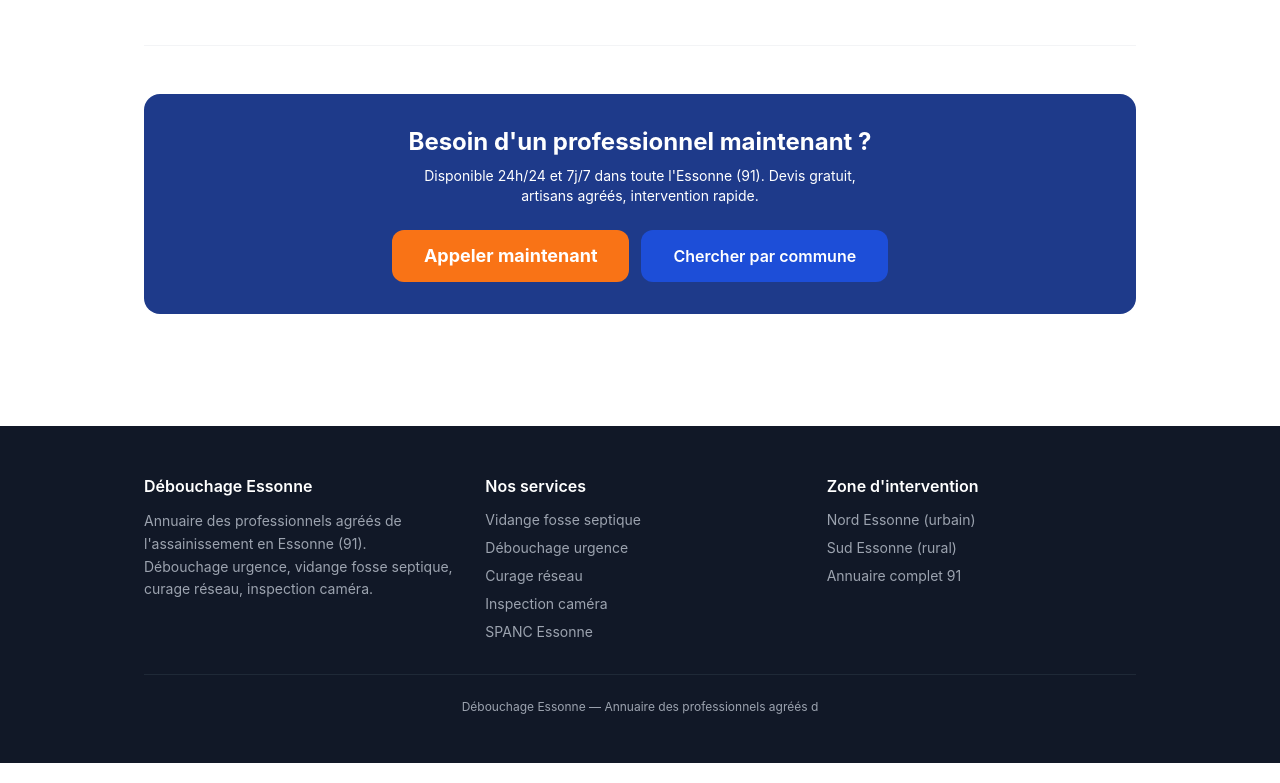
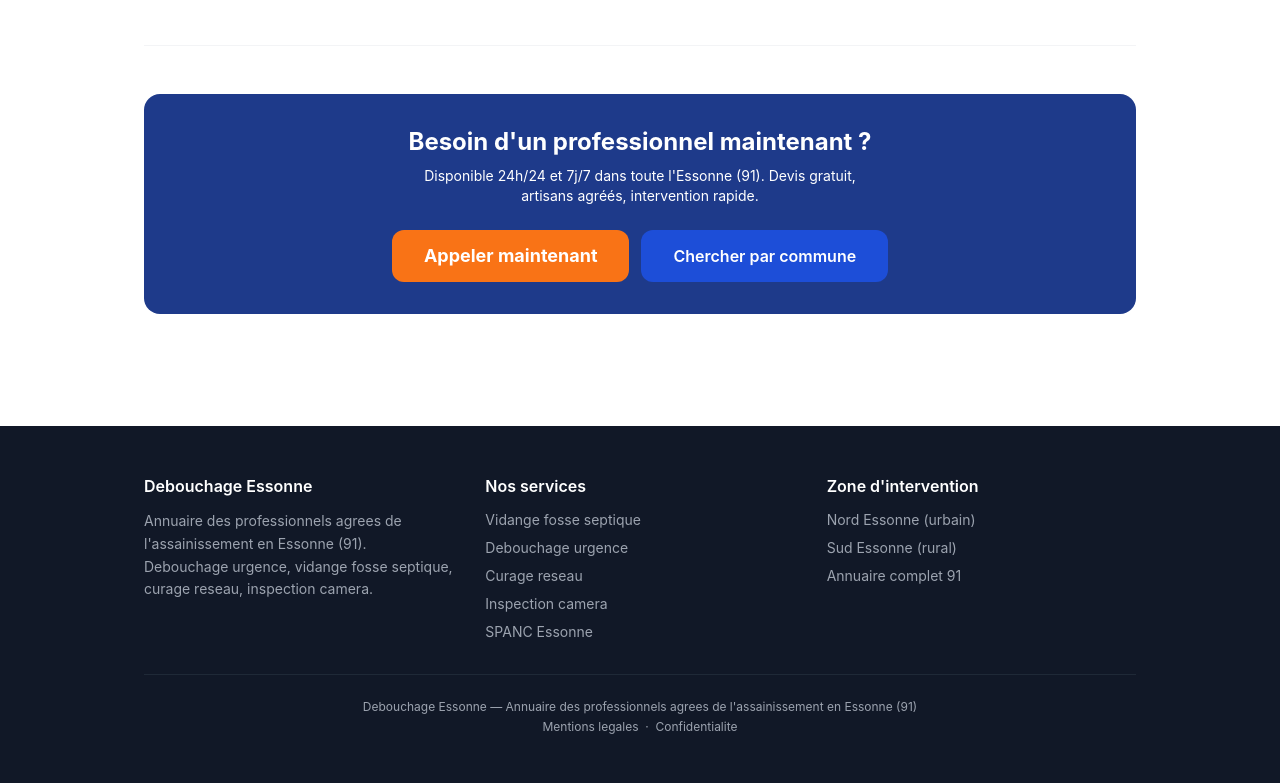
Before and after one commit to Anisbal75013/debouchage-essonne, an Astro site: page / in a window 1280 px wide. Shown: the part 2447-3230 px from the top of the page. Built offline with nearby package versions, Linux system fonts and the light colour scheme; Astro itself is replaced by a stand-in of ours.

Commit message:
fix: restore truncated Layout.astro footer (NTFS write corruption)

```diff
--- a/src/layouts/Layout.astro
+++ b/src/layouts/Layout.astro
@@ -68,19 +68,19 @@ const canonicalURL = canonical ?? new URL(Astro.url.pathname, site).href;
       <div class="max-w-5xl mx-auto px-4">
         <div class="grid grid-cols-1 md:grid-cols-3 gap-8 mb-8">
           <div>
-            <h3 class="text-white font-semibold mb-3">Débouchage Essonne</h3>
+            <h3 class="text-white font-semibold mb-3">Debouchage Essonne</h3>
             <p class="text-sm leading-relaxed">
-              Annuaire des professionnels agréés de l'assainissement en Essonne (91).
-              Débouchage urgence, vidange fosse septique, curage réseau, inspection caméra.
+              Annuaire des professionnels agrees de l'assainissement en Essonne (91).
+              Debouchage urgence, vidange fosse septique, curage reseau, inspection camera.
             </p>
           </div>
           <div>
             <h3 class="text-white font-semibold mb-3">Nos services</h3>
             <ul class="text-sm space-y-2">
               <li><a href="/vidange-fosse-septique/" class="hover:text-white transition-colors">Vidange fosse septique</a></li>
-              <li><a href="/debouchage-urgence/" class="hover:text-white transition-colors">Débouchage urgence</a></li>
-              <li><a href="/curage-reseau/" class="hover:text-white transition-colors">Curage réseau</a></li>
-              <li><a href="/inspection-camera/" class="hover:text-white transition-colors">Inspection caméra</a></li>
+              <li><a href="/debouchage-urgence/" class="hover:text-white transition-colors">Debouchage urgence</a></li>
+              <li><a href="/curage-reseau/" class="hover:text-white transition-colors">Curage reseau</a></li>
+              <li><a href="/inspection-camera/" class="hover:text-white transition-colors">Inspection camera</a></li>
               <li><a href="/spanc-essonne/" class="hover:text-white transition-colors">SPANC Essonne</a></li>
             </ul>
           </div>
@@ -94,4 +94,15 @@ const canonicalURL = canonical ?? new URL(Astro.url.pathname, site).href;
           </div>
         </div>
         <div class="border-t border-gray-800 pt-6 text-xs text-center space-y-1">
-          <p>Débouchage Essonne &mdash; Annuaire des professionnels agréés d
+          <p>Debouchage Essonne &mdash; Annuaire des professionnels agrees de l'assainissement en Essonne (91)</p>
+          <p>
+            <a href="/mentions-legales/" class="hover:text-white">Mentions legales</a>
+            &nbsp;&middot;&nbsp;
+            <a href="/politique-confidentialite/" class="hover:text-white">Confidentialite</a>
+          </p>
+        </div>
+      </div>
+    </footer>
+
+  </body>
+</html>
```
